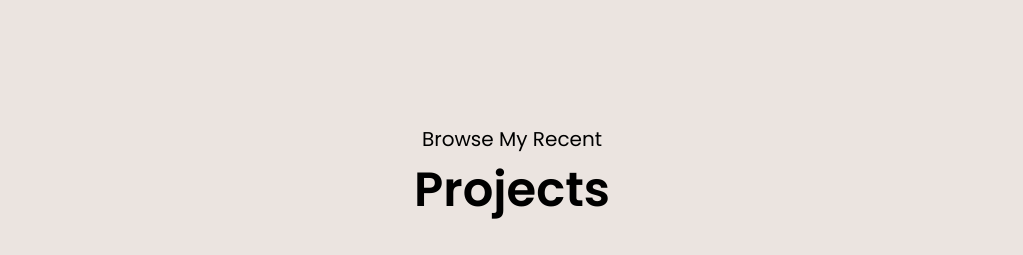
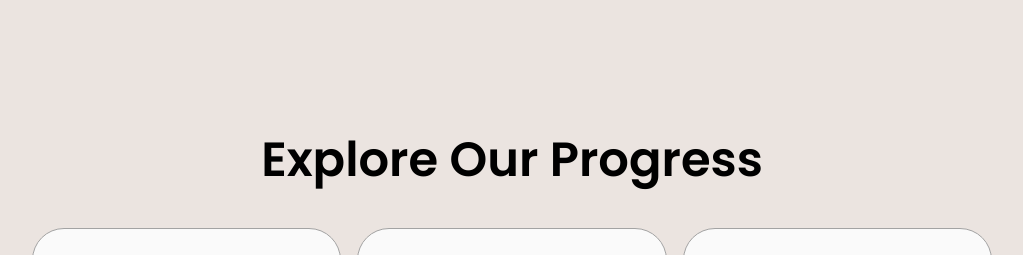
Before and after one commit to henryz215/KidGuard-Website, a plain HTML site: page index.html in a window 1280 px wide. Shown: the part 2340-2595 px from the top of the page, without its empty margins (128-1151 px from the left). Drawn offline with Linux system fonts and the light colour scheme; a web font is replaced by a local one.

Commit message:
bug fix
Menu Update

```diff
--- a/index.html
+++ b/index.html
@@ -153,8 +153,7 @@
 </section>
 
   <section id="progress">
-    <p class="section__text__p1">Browse My Recent</p>
-    <h1 class="title">Projects</h2>
+    <h1 class="title">Explore Our Progress</h1>
     <div class="experience-details-container">
       <div class="about-containers">
         <div class="details-container color-container">
--- a/style.css
+++ b/style.css
@@ -97,7 +97,7 @@ a:hover {
     position: absolute;
     top: 100%;
     right: 0%;
-    background-color: white;
+    background: #ebe4e0;
     width: fit-content;
     max-height: 0%;
     overflow: hidden;
```
